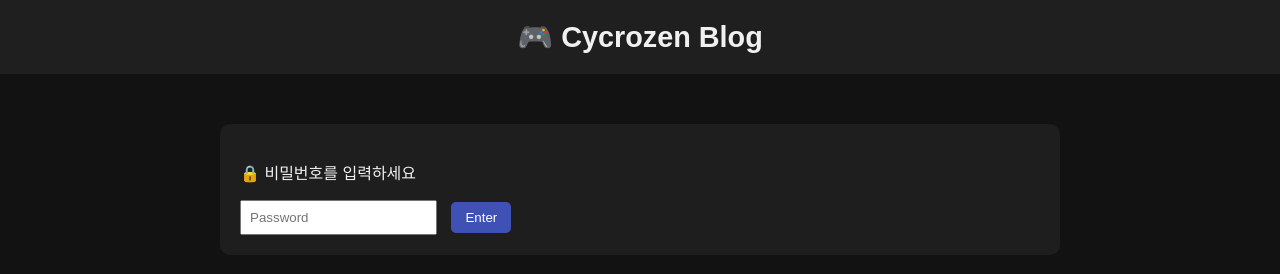
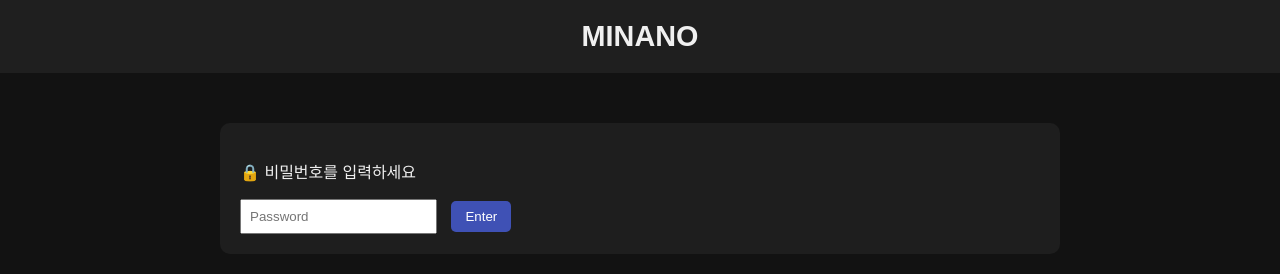
Before and after one commit to COOL-K7/Minano, a plain HTML site: page index.html in a window 1280 px wide. Drawn offline with Linux system fonts and the light colour scheme.

Commit message:
Update index.html

```diff
--- a/index.html
+++ b/index.html
@@ -19,7 +19,7 @@
 <body>
 
 <header>
-  <h1>🎮 Cycrozen Blog</h1>
+  <h1> MINANO </h1></h1>
 </header>
 
 <!-- 비번 입력 폼 -->
```
